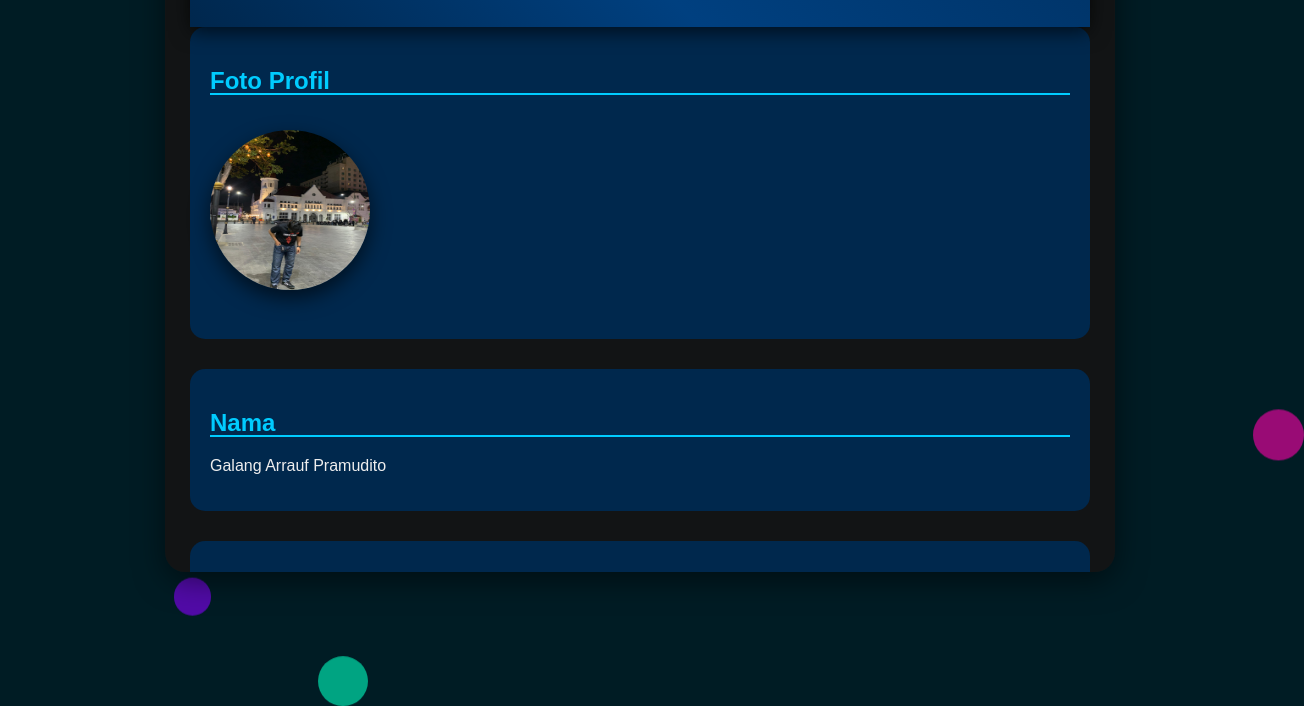
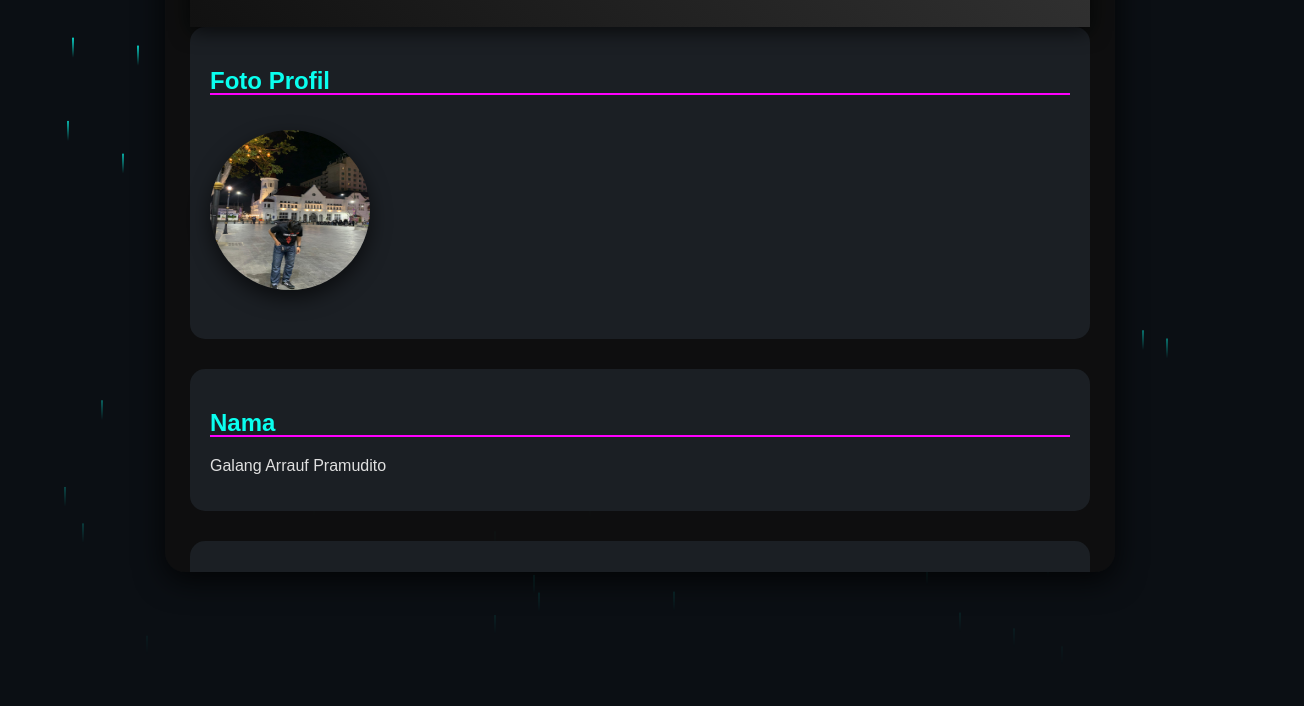
Before and after one commit to galangg22/datadiri, a plain HTML site: page index.html in a window 1280 px wide. Shown: the part 178-884 px from the top of the page, 1304 px wide, since content can reach past the window. After the commit the page ends 844 px from the top, so only its background shows below. Drawn offline with Linux system fonts and the light colour scheme.

Commit message:
Update index.html

```diff
--- a/index.html
+++ b/index.html
@@ -3,36 +3,40 @@
 <head>
   <meta charset="UTF-8">
   <meta name="viewport" content="width=device-width, initial-scale=1.0">
-  <title>Halaman Data Pribadi</title>
+  <title>Halaman Data Pribadi - Tema Gelap Cyberpunk dengan Hujan</title>
   <link rel="stylesheet" href="https://cdnjs.cloudflare.com/ajax/libs/font-awesome/5.15.3/css/all.min.css" />
   <style>
-    /* Internal CSS starts here */
+    /* Dark theme CSS with Cyberpunk elements and rain animation */
     body {
       font-family: 'Arial', sans-serif;
       margin: 0;
       padding: 0;
-      color: #eee;
-      background-color: #001c24; /* Darker background for contrast */
+      color: #e0e0e0;
+      background-color: #0b0f14; /* Dark background */
       position: relative;
-      overflow: hidden; /* Prevent scrollbars on the body */
+      overflow: hidden; /* Prevent scrollbars */
     }
 
-    .bubble {
+    .raindrop {
       position: absolute;
-      bottom: -150px;
-      border-radius: 50%;
-      opacity: 0.6;
-      animation: rise 10s infinite;
-      z-index: 0; /* Keep bubbles in the background */
-      pointer-events: none; /* Prevent interaction */
+      top: -10px;
+      width: 2px;
+      height: 20px;
+      background: linear-gradient(to bottom, #0affef, transparent);
+      animation: fall 1s linear infinite;
+      opacity: 0.7;
+      z-index: 0;
+      pointer-events: none;
     }
 
-    @keyframes rise {
+    @keyframes fall {
       0% {
         transform: translateY(0);
+        opacity: 1;
       }
       100% {
-        transform: translateY(-120vh);
+        transform: translateY(100vh);
+        opacity: 0;
       }
     }
 
@@ -40,16 +44,16 @@
       width: 90%;
       max-width: 900px;
       margin: 60px auto;
-      background: rgba(20, 20, 20, 0.9);
+      background: rgba(15, 15, 15, 0.9);
       padding: 25px;
       border-radius: 20px;
-      box-shadow: 0 8px 30px rgba(0, 0, 0, 0.5);
+      box-shadow: 0 8px 30px rgba(0, 0, 0, 0.8);
       position: relative;
-      z-index: 10; /* To keep it above the bubbles */
+      z-index: 10;
       opacity: 0;
       animation: fadeIn 1.5s forwards;
-      overflow: auto; /* Allow scrolling */
-      max-height: 80vh; /* Limit the height */
+      overflow: auto;
+      max-height: 80vh;
     }
 
     @keyframes fadeIn {
@@ -59,8 +63,8 @@
     .header {
       text-align: center;
       padding: 20px;
-      background: linear-gradient(45deg, #00274d, #004080, #003366);
-      color: #ddd;
+      background: linear-gradient(45deg, #111, #222, #333);
+      color: #0affef;
       border-radius: 15px 15px 0 0;
       box-shadow: 0 4px 20px rgba(0, 0, 0, 0.7);
       position: sticky;
@@ -70,18 +74,18 @@
     }
 
     @keyframes text-glow {
-      0% { text-shadow: 0 0 5px #00aaff, 0 0 10px #00aaff, 0 0 15px #00aaff; }
-      100% { text-shadow: 0 0 20px #0072ff, 0 0 25px #0072ff, 0 0 30px #0072ff; }
+      0% { text-shadow: 0 0 5px #0affef, 0 0 10px #0affef, 0 0 15px #0affef; }
+      100% { text-shadow: 0 0 20px #ff00ff, 0 0 25px #ff00ff, 0 0 30px #ff00ff; }
     }
 
     .section {
       margin-bottom: 30px;
       padding: 20px;
       border-radius: 15px;
-      background-color: #00284d;
+      background-color: #1b1f24;
       transition: transform 0.4s ease, box-shadow 0.4s ease;
       position: relative;
-      z-index: 10; /* Keep section above the background */
+      z-index: 10;
       animation: fadeInSection 1.5s ease forwards;
       transform-origin: top;
     }
@@ -92,12 +96,12 @@
     }
 
     .section:hover {
-      box-shadow: 0 0 20px rgba(0, 144, 255, 0.8);
+      box-shadow: 0 0 20px rgba(0, 255, 255, 0.8);
       transform: translateY(-5px);
     }
 
     .section h2 {
-      color: #00ccff;
+      color: #0affef;
       position: relative;
       overflow: hidden;
     }
@@ -109,7 +113,7 @@
       bottom: 0;
       width: 100%;
       height: 2px;
-      background-color: #00ccff;
+      background-color: #ff00ff;
       animation: underline 2s linear infinite;
     }
 
@@ -134,8 +138,8 @@
     }
 
     .button {
-      background: linear-gradient(90deg, #003366, #0072ff);
-      color: #fff;
+      background: linear-gradient(90deg, #333, #555);
+      color: #0affef;
       padding: 10px 20px;
       border: none;
       border-radius: 5px;
@@ -148,13 +152,13 @@
     }
 
     .button:hover {
-      background: linear-gradient(90deg, #0056b3, #004080);
+      background: linear-gradient(90deg, #444, #666);
       transform: translateY(-5px) scale(1.1);
       box-shadow: 0 4px 20px rgba(0, 0, 0, 0.6);
     }
 
     .social-media-links a {
-      color: #00ddff;
+      color: #0affef;
       text-decoration: none;
       font-size: 1.5em;
       transition: color 0.3s, transform 0.3s;
@@ -162,7 +166,7 @@
     }
 
     .social-media-links a:hover {
-      color: #2cec12;
+      color: #ff00ff;
       transform: scale(1.3) rotate(10deg);
       box-shadow: 0 4px 20px rgba(0, 0, 0, 0.6);
     }
@@ -177,25 +181,22 @@
   </style>
 </head>
 <body>
-  <!-- Bubble Background -->
+  <!-- Rain Effect Script -->
   <script>
-    function createBubble() {
-      const bubble = document.createElement('div');
-      bubble.className = 'bubble';
-      const size = Math.random() * 60 + 20; // Bubble size between 20 and 80px
-      bubble.style.width = size + 'px';
-      bubble.style.height = size + 'px';
-      bubble.style.left = Math.random() * 100 + 'vw';
-      bubble.style.backgroundColor = `hsl(${Math.random() * 360}, 100%, 50%)`; // Random color
-      document.body.appendChild(bubble);
+    function createRaindrop() {
+      const raindrop = document.createElement('div');
+      raindrop.className = 'raindrop';
+      raindrop.style.left = Math.random() * 100 + 'vw';
+      raindrop.style.animationDuration = Math.random() * 0.5 + 0.5 + 's'; // Speed of each raindrop
+      document.body.appendChild(raindrop);
 
-      // Remove bubble after animation
-      bubble.addEventListener('animationend', () => {
-        bubble.remove();
+      // Remove raindrop after animation
+      raindrop.addEventListener('animationend', () => {
+        raindrop.remove();
       });
     }
 
-    setInterval(createBubble, 800); // Create a bubble every 800ms
+    setInterval(createRaindrop, 100); // Create a raindrop every 100ms
   </script>
 
   <div class="container">
```
